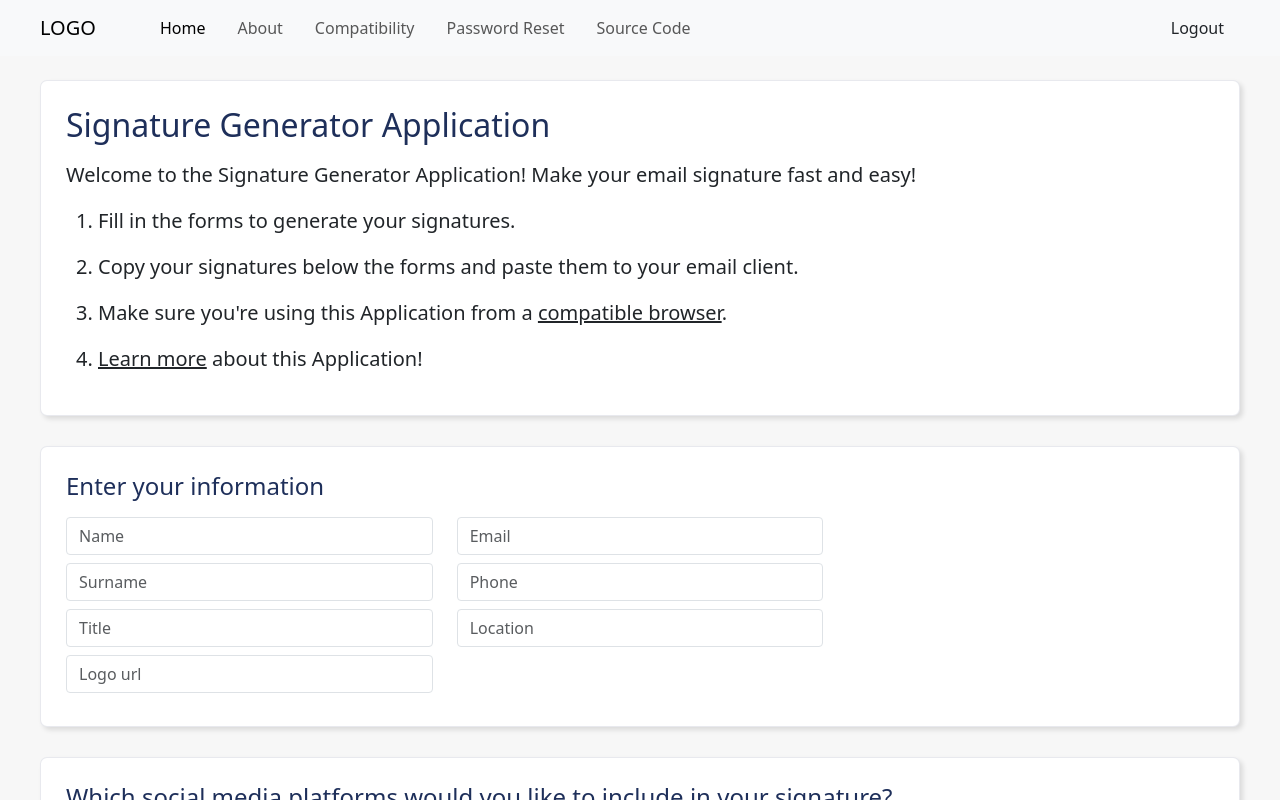
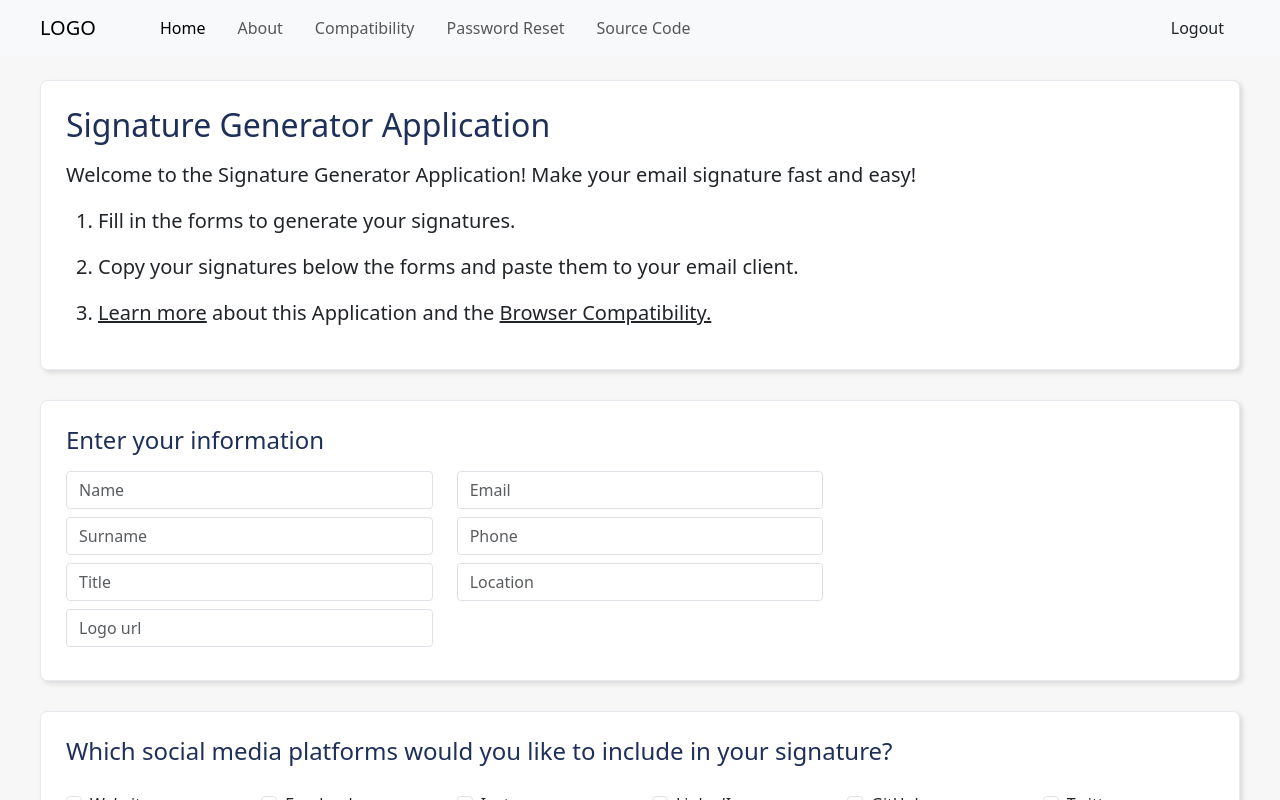
Before and after one commit to nickpolizogopoulos/signature-generator, an Angular app: page /signature in a window 1280 px wide. Shown: the top 800 px of the page. Built offline with nearby package versions, Linux system fonts and the light colour scheme.

Commit message:
Minor change

```diff
--- a/src/app/components/signature.component.ts
+++ b/src/app/components/signature.component.ts
@@ -14,8 +14,8 @@ import { Component, ElementRef, ViewChild } from "@angular/core";
                         <ol class="lead">
                             <li><p>Fill in the forms to generate your signatures.</p></li>
                             <li><p>Copy your signatures below the forms and paste them to your email client.</p></li>
-                            <li><p class="lead">Make sure you're using this Application from a <a class="inherit" routerLink="/compatibility">compatible browser</a>.</p></li>
-                            <li><p><a class="inherit" routerLink="/about">Learn more</a> about this Application!</p></li>
+                            <li><p><a class="inherit" routerLink="/about">Learn more</a> about this Application and the
+                                <a class="inherit" routerLink="/compatibility">Browser Compatibility.</a></p></li>
                         </ol>
                     </section>
 
```
